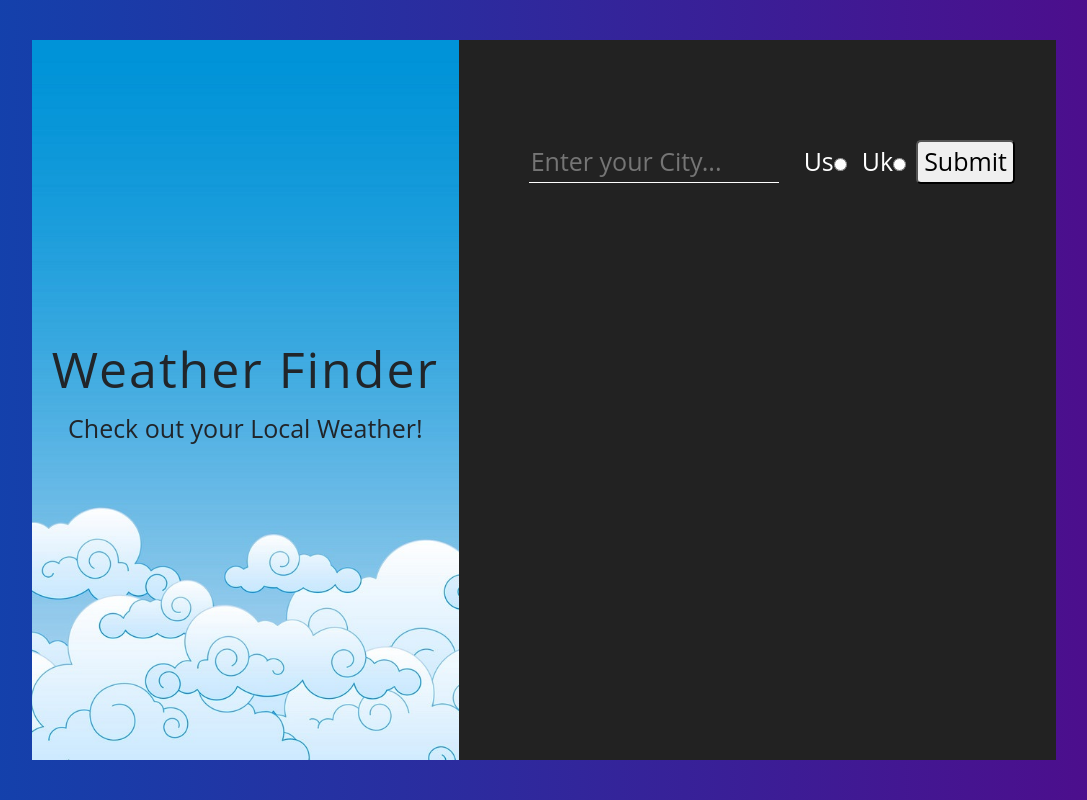
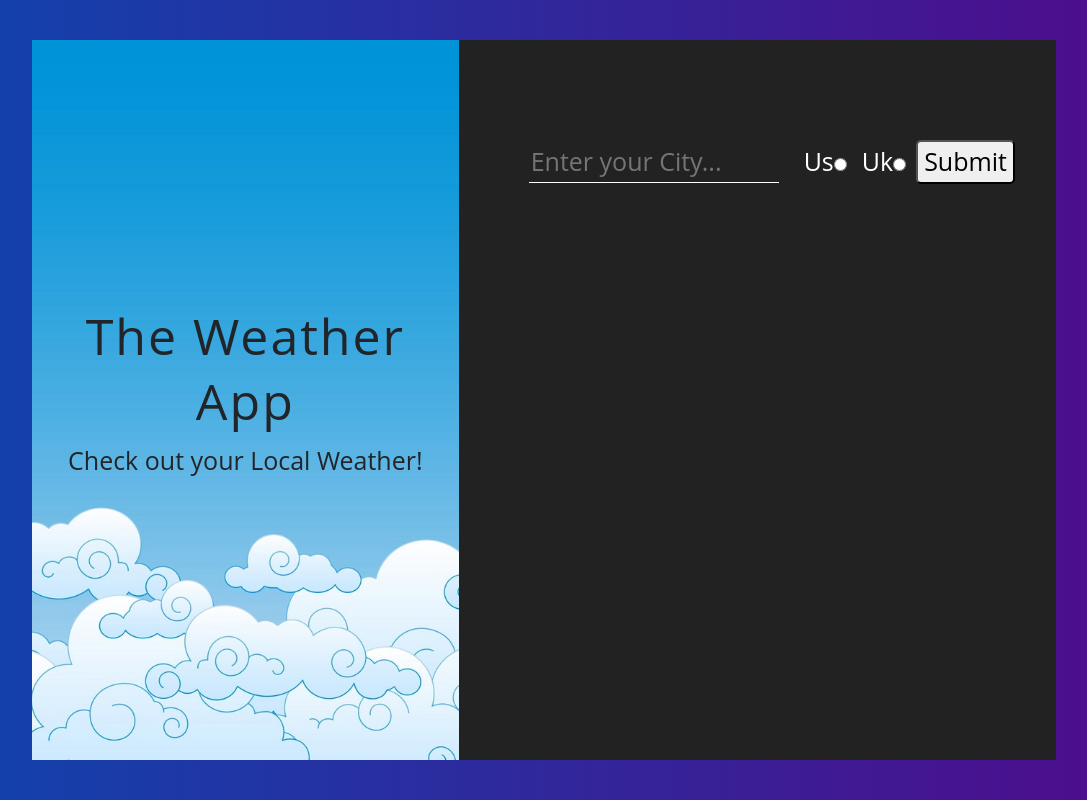
Before and after one commit to serpascode/Weather-App, a React (Create React App) app: page / in a window 1280 px wide. Shown: the whole page, without its empty margins (96-1183 px from the left). Built offline with nearby package versions, Linux system fonts and the light colour scheme.

Commit message:
Update Title

```diff
--- a/src/components/Titles.js
+++ b/src/components/Titles.js
@@ -2,7 +2,7 @@
 
 const Titles =()=>(
   <div>
-    <h1 className="title-container__title">Weather Finder</h1>
+    <h1 className="title-container__title">The Weather App</h1>
     <p>Check out your Local Weather!</p>
   </div>
 );
```
